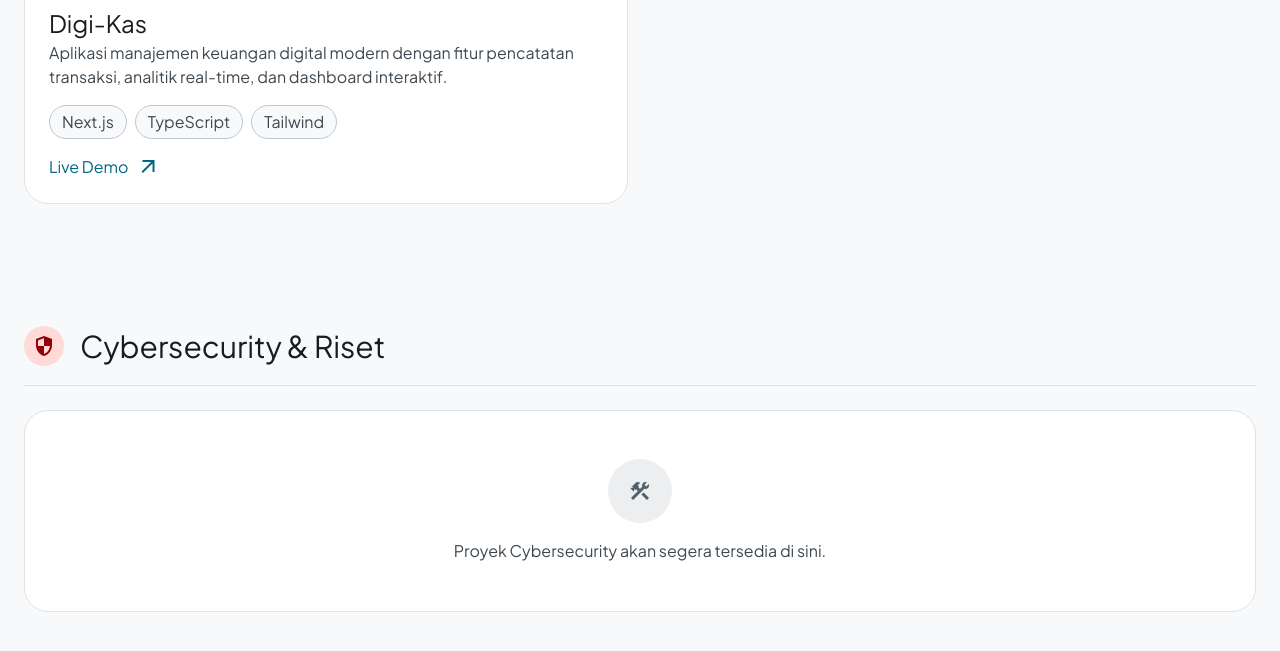
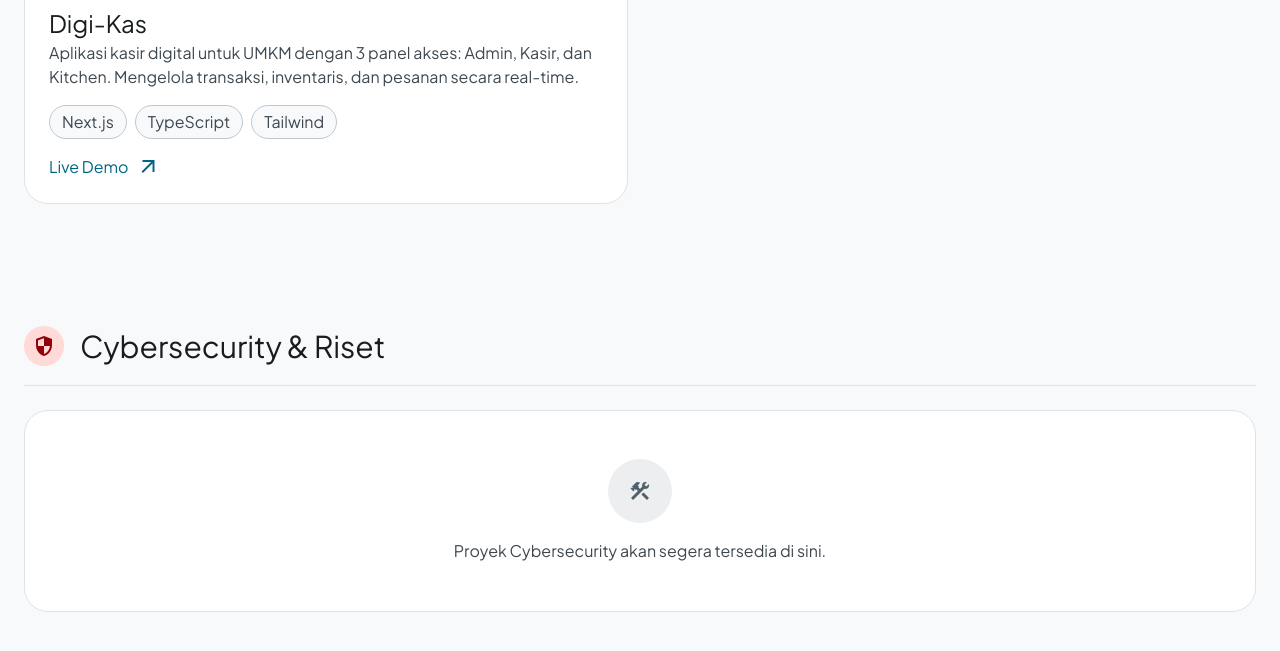
Before and after one commit to Zhee1112/PortofolioWeb, a website: page proyek.html in a window 1280 px wide. Shown: the part 1075-1726 px from the top of the page. Drawn offline with nearby package versions, Linux system fonts and the light colour scheme.

Commit message:
Update Digi-Kas description - kasir UMKM with admin, kasir, kitchen panels

```diff
--- a/proyek.html
+++ b/proyek.html
@@ -154,7 +154,7 @@
                         </div>
                         <h3 class="font-headline-sm text-headline-sm text-on-background mb-stack-sm">Digi-Kas</h3>
                         <p class="font-body-md text-body-md text-on-surface-variant mb-stack-md flex-grow">
-                            Aplikasi manajemen keuangan digital modern dengan fitur pencatatan transaksi, analitik real-time, dan dashboard interaktif.
+                            Aplikasi kasir digital untuk UMKM dengan 3 panel akses: Admin, Kasir, dan Kitchen. Mengelola transaksi, inventaris, dan pesanan secara real-time.
                         </p>
                         <div class="flex flex-wrap gap-2 mb-4">
                             <span class="bg-surface text-on-surface-variant font-label-caps text-label-caps px-3 py-1 rounded-full border border-outline-variant">Next.js</span>
```
